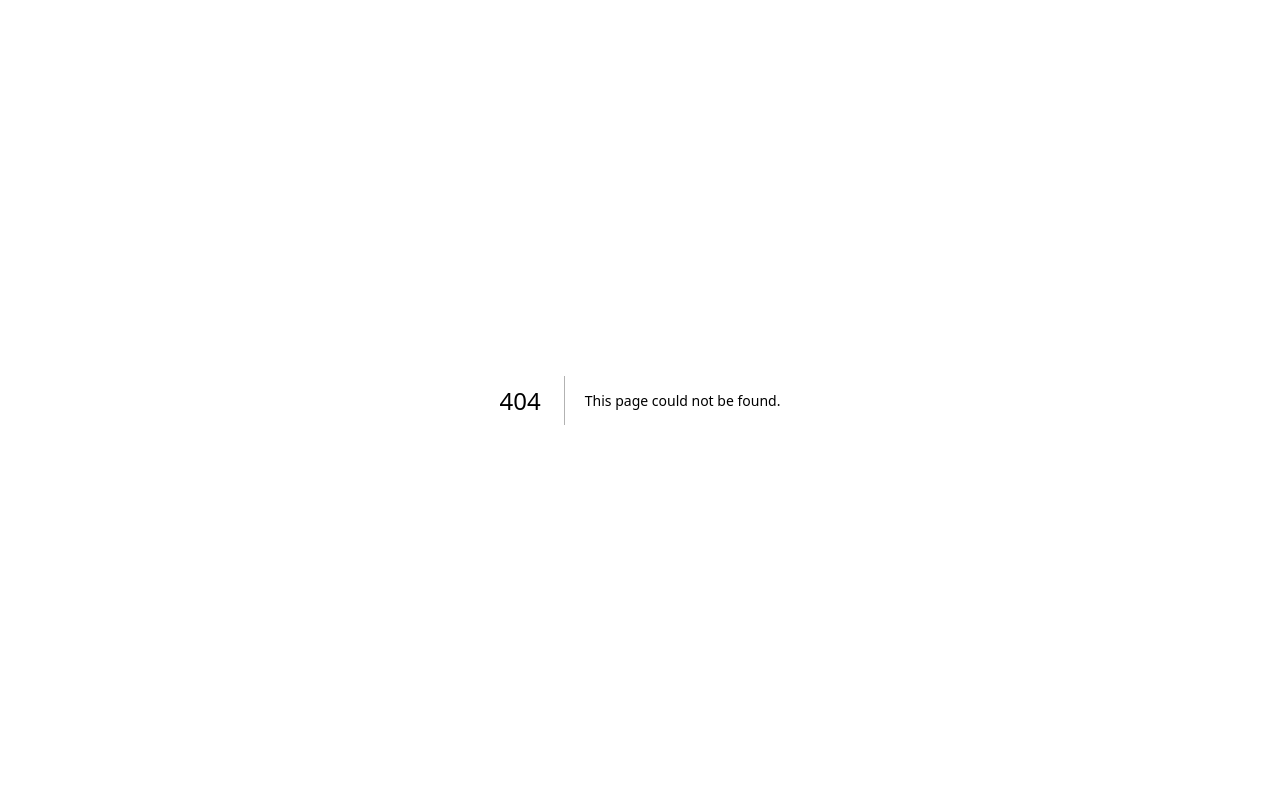
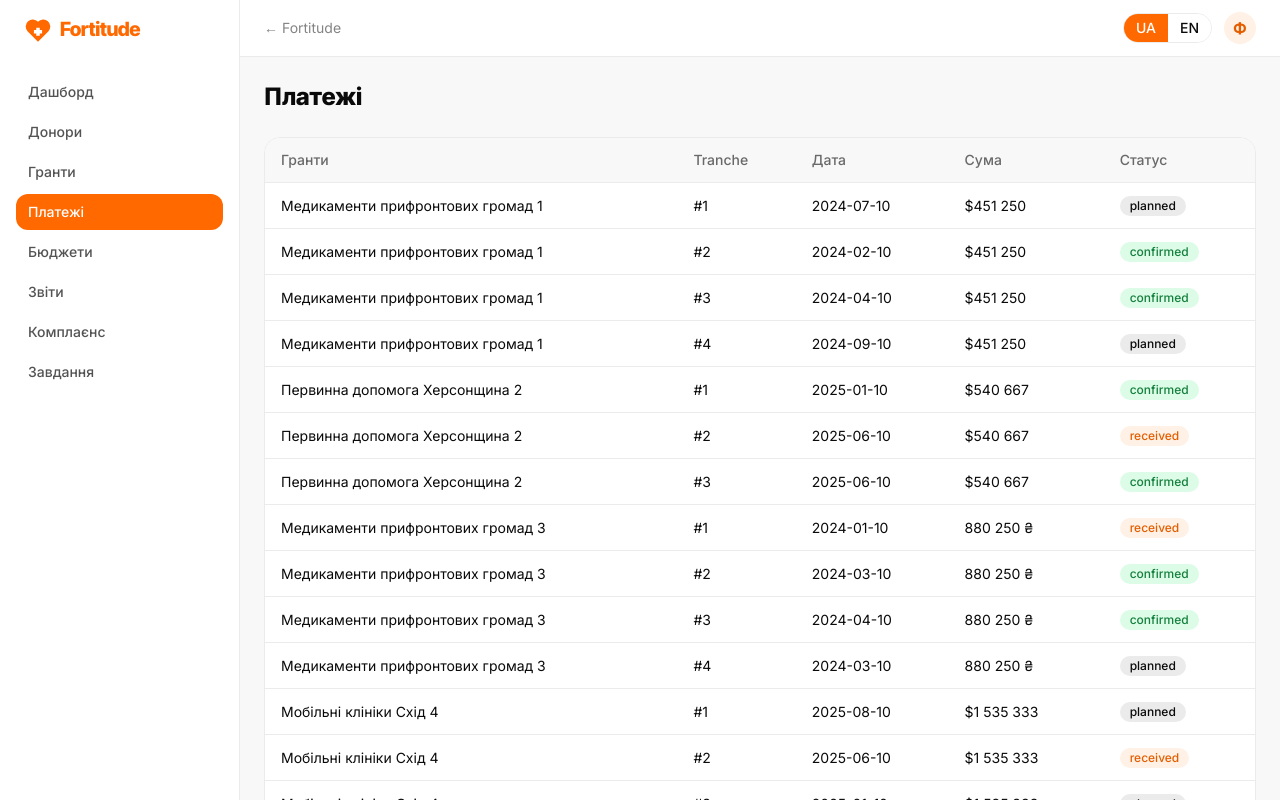
Before and after one commit to 0NIK5/CRM_FORT, a Next.js app: page /CRM_FORT/admin/payments in a window 1280 px wide. Before the commit this address had no page. Shown: the top 800 px of the page. Built offline with nearby package versions, Linux system fonts and the light colour scheme.

Commit message:
feat: admin — платежи, бюджеты, задачи

```diff
--- /dev/null
+++ b/app/admin/budget/page.tsx
@@ -0,0 +1,19 @@
+'use client';
+import { PageHeader } from '@/components/ui/PageHeader';
+import { DataTable } from '@/components/ui/DataTable';
+import { Badge } from '@/components/ui/Badge';
+import { useLang } from '@/lib/i18n-context';
+import { formatMoney, formatPct } from '@/lib/format';
+import { mock, grantName } from '@/lib/mock';
+export default function BudgetPage() {
+  const { t } = useLang();
+  return (<div><PageHeader title={t('nav.budget')} />
+    <DataTable rows={mock.budget} columns={[
+      { key: 'grant', label: t('nav.grants'), render: (b) => grantName(b.grantId) },
+      { key: 'category', label: 'Category' },
+      { key: 'planned', label: 'Plan', render: (b) => formatMoney(b.planned, 'UAH') },
+      { key: 'actual', label: 'Actual', render: (b) => formatMoney(b.actual, 'UAH') },
+      { key: 'variancePct', label: 'Variance', render: (b) => (
+        <span className={b.flag?'text-red-600 font-medium':'text-ink/60'}>{formatPct(b.variancePct)}{b.flag?' ⚑':''}</span>) },
+    ]} /></div>);
+}
--- /dev/null
+++ b/app/admin/payments/page.tsx
@@ -0,0 +1,19 @@
+'use client';
+import { PageHeader } from '@/components/ui/PageHeader';
+import { DataTable } from '@/components/ui/DataTable';
+import { Badge } from '@/components/ui/Badge';
+import { useLang } from '@/lib/i18n-context';
+import { formatMoney } from '@/lib/format';
+import { mock, grantName } from '@/lib/mock';
+export default function PaymentsPage() {
+  const { t } = useLang();
+  return (<div><PageHeader title={t('nav.payments')} />
+    <DataTable rows={mock.payments} columns={[
+      { key: 'grant', label: t('nav.grants'), render: (p) => grantName(p.grantId) },
+      { key: 'trancheNumber', label: 'Tranche', render: (p) => `#${p.trancheNumber}` },
+      { key: 'date', label: t('common.date') },
+      { key: 'amount', label: t('common.amount'), render: (p) => formatMoney(p.amount, p.currency) },
+      { key: 'status', label: t('common.status'), render: (p) => (
+        <Badge tone={p.status==='confirmed'?'green':p.status==='received'?'brand':'gray'}>{p.status}</Badge>) },
+    ]} /></div>);
+}
--- /dev/null
+++ b/app/admin/tasks/page.tsx
@@ -0,0 +1,18 @@
+'use client';
+import { PageHeader } from '@/components/ui/PageHeader';
+import { DataTable } from '@/components/ui/DataTable';
+import { Badge } from '@/components/ui/Badge';
+import { useLang } from '@/lib/i18n-context';
+import { mock } from '@/lib/mock';
+export default function TasksPage() {
+  const { t } = useLang();
+  return (<div><PageHeader title={t('nav.tasks')} />
+    <DataTable rows={mock.tasks} columns={[
+      { key: 'type', label: 'Type' },
+      { key: 'linkedLabel', label: 'Linked' },
+      { key: 'assignee', label: 'Assignee' },
+      { key: 'deadline', label: t('common.deadline') },
+      { key: 'status', label: t('common.status'), render: (x) => (
+        <Badge tone={x.status==='done'?'green':x.status==='in_progress'?'brand':'gray'}>{x.status}</Badge>) },
+    ]} /></div>);
+}
```
